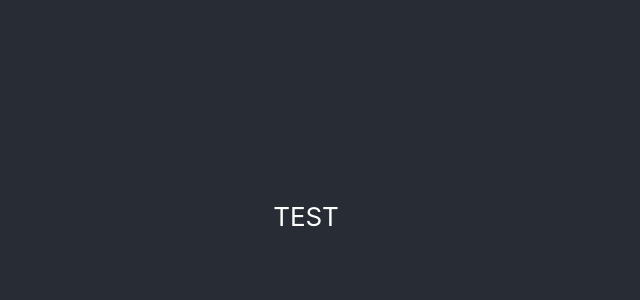
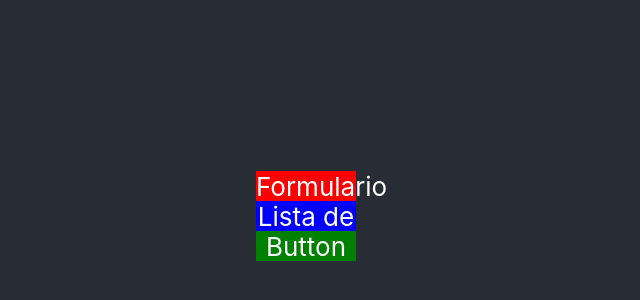
Before and after one commit to hectorpenalva/task-list, a JavaScript app: page / in a window 1280 px wide. Shown: the part 184-484 px from the top of the page, without its empty margins (334-974 px from the left). Built offline with nearby package versions, Linux system fonts and the light colour scheme; the HTML template or start-up script is replaced by a standard one.

Commit message:
Components structure ready to start coding

```diff
--- a/src/App.js
+++ b/src/App.js
@@ -1,10 +1,15 @@
-import './App.css';
+import "./App.css";
+import Form from "./components/Form/Form";
+import ListOfTasks from "./components/ListOfTasks/ListOfTasks";
+import Button from "./components/Button/Button";
 
 function App() {
   return (
     <div className="App">
       <header className="App-header">
-      TEST
+        <Form />
+        <ListOfTasks />
+        <Button />
       </header>
     </div>
   );
--- /dev/null
+++ b/src/components/Button/Button.css
@@ -0,0 +1,5 @@
+.Button {
+  width: 100px;
+  height: 30px;
+  background: green;
+}
--- /dev/null
+++ b/src/components/Button/Button.js
@@ -0,0 +1,5 @@
+import "./Button.css";
+
+export default function Button() {
+  return <div className="Button">Button</div>;
+}
--- /dev/null
+++ b/src/components/Form/Form.css
@@ -0,0 +1,5 @@
+.Form {
+  width: 100px;
+  height: 30px;
+  background: red;
+}
--- /dev/null
+++ b/src/components/Form/Form.js
@@ -0,0 +1,5 @@
+import "./Form.css";
+
+export default function Form() {
+  return <div className="Form">Formulario</div>;
+}
--- /dev/null
+++ b/src/components/ListOfTasks/ListOfTasks.css
@@ -0,0 +1,5 @@
+.ListOfTasks {
+  width: 100px;
+  height: 30px;
+  background: blue;
+}
--- /dev/null
+++ b/src/components/ListOfTasks/ListOfTasks.js
@@ -0,0 +1,5 @@
+import "./ListOfTasks.css";
+
+export default function ListOfTasks() {
+  return <div className="ListOfTasks">Lista de tareas</div>;
+}
```
